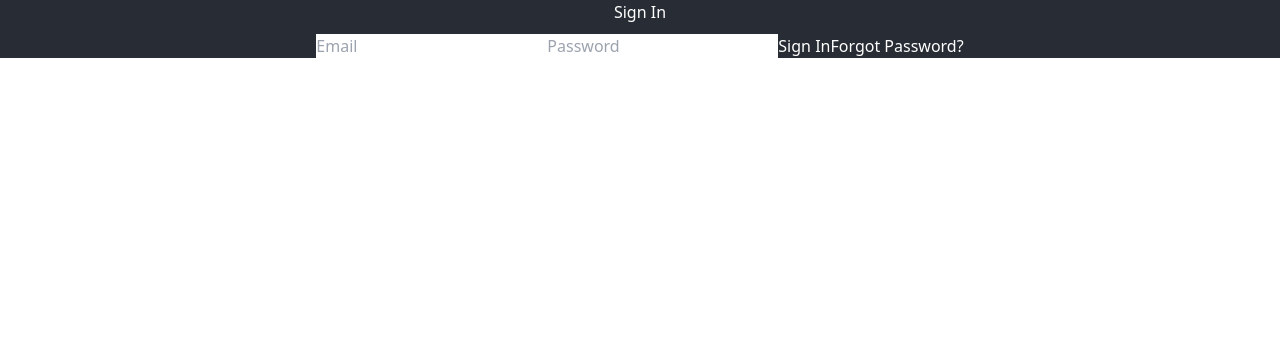
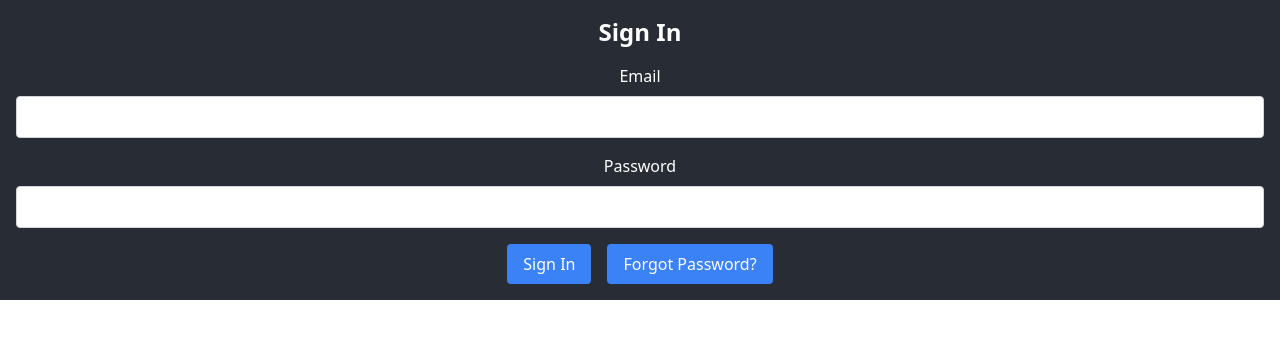
Before and after one commit to BenRogers00/Safely-Different-App, a React (Create React App) app in the folder safely-different/: page /signin in a window 1280 px wide. Shown: the top 338 px of the page. Built offline with nearby package versions, Linux system fonts and the light colour scheme.

Commit message:
made signup work as intended

```diff
--- a/safely-different/src/components/auth/SignIn.jsx
+++ b/safely-different/src/components/auth/SignIn.jsx
@@ -10,6 +10,7 @@ const SignIn = () => {
   const [email, setEmail] = useState('');
   const [password, setPassword] = useState('');
   const navigate = useNavigate();
+  const [error, setError] = useState('');
   const auth = getAuth(app);
 
   // Function to handle sign in
@@ -20,7 +21,8 @@ const SignIn = () => {
       alert('Logged in successfully!');
       navigate('/');
     } catch (error) {
-      alert('Error signing in:', error.message);
+      setError('Please fill in all fields.');
+      // alert('Error signing in:', error.message);
     }
   };
 
@@ -38,30 +40,66 @@ const SignIn = () => {
     }
   };
 
-  // Sign in form
+//   // Sign in form
+//   return (
+//     <div>
+//       <h1>Sign In</h1>
+//       <form onSubmit={handleSignIn}>
+//         <input
+//           type="email"
+//           value={email}
+//           onChange={(e) => setEmail(e.target.value)}
+//           placeholder="Email"
+//         />
+//         <input
+//           type="password"
+//           value={password}
+//           onChange={(e) => setPassword(e.target.value)}
+//           placeholder="Password"
+//         />
+//         <button type="submit">Sign In</button>
+//         <button onClick={handleResetPassword} style={{ marginTop: '10px' }}>
+//           Forgot Password?
+//       </button>
+//       </form>
+//     </div>
+//   );
+// };
+
 return (
-    <div>
-      <h1>Sign In</h1>
+  <div className="container mx-auto p-4">
+    <h1 className="text-2xl font-bold mb-4">Sign In</h1>
+    {error && <p className="text-red-500">{error}</p>}
     <form onSubmit={handleSignIn}>
+      <div className="mb-4">
+        <label className="block mb-2">Email</label>
         <input
           type="email"
           value={email}
           onChange={(e) => setEmail(e.target.value)}
-          placeholder="Email"
+          className="w-full p-2 border border-gray-300 rounded"
         />
+      </div>
+      <div className="mb-4">
+        <label className="block mb-2">Password</label>
         <input
           type="password"
           value={password}
           onChange={(e) => setPassword(e.target.value)}
-          placeholder="Password"
+          className="w-full p-2 border border-gray-300 rounded"
         />
-        <button type="submit">Sign In</button>
-        <button onClick={handleResetPassword} style={{ marginTop: '10px' }}>
+      </div>
+      <button type="submit" className="px-4 py-2 bg-blue-500 text-white rounded mr-4">
+        Sign In
+      </button>
+      <button onClick={handleResetPassword} className="px-4 py-2 bg-blue-500 text-white rounded">
         Forgot Password?
       </button>
+
     </form>
   </div>
 );
-};
+}
+
 
 export default SignIn;
```
Lines whose indentation alone changed are shown as unchanged.
